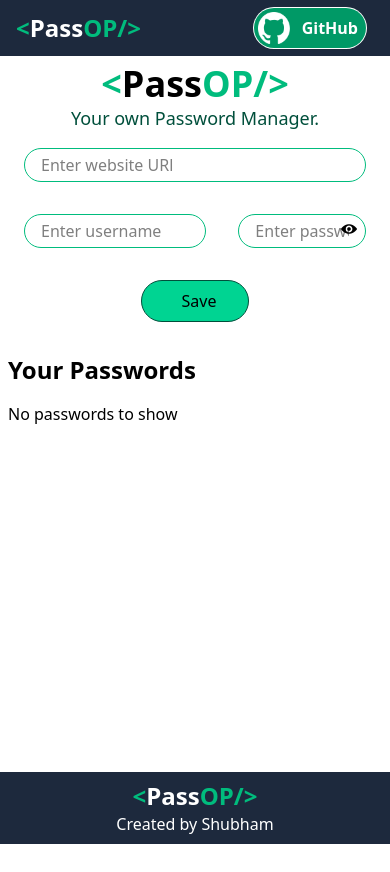
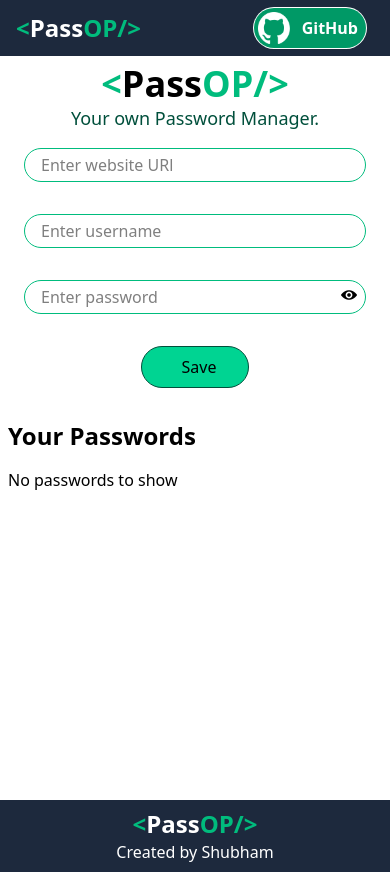
Before and after one commit to shubhamaryal/password-manager-mongo, a React (Vite) app: page / in a window 390 px wide. Before the commit the page ends 844 px from the top, so only its background shows below. Built offline with nearby package versions, Linux system fonts and the light colour scheme; some icons are missing.

Commit message:
add responsiveness

```diff
--- a/index.html
+++ b/index.html
@@ -1,4 +1,4 @@
-<!doctype html>
+<!DOCTYPE html>
 <html lang="en">
   <head>
     <meta charset="UTF-8" />
--- a/src/components/Footer.jsx
+++ b/src/components/Footer.jsx
@@ -3,7 +3,7 @@ import React from "react";
 const Footer = () => {
   return (
     <>
-      <div className="bg-slate-800 text-white flex flex-col justify-center items-center fixed bottom-0 w-full">
+      <div className="bg-slate-800 text-white flex flex-col justify-center items-center w-full">
         <div className="logo font-bold text-white text-2xl mt-2">
           <span className="text-emerald-500">&lt;</span>
           <span>Pass</span>
--- a/src/components/Manager.jsx
+++ b/src/components/Manager.jsx
@@ -48,6 +48,11 @@ const Manager = () => {
   };
 
   const savePassword = () => {
+    if (
+      form.site.length > 3 &&
+      form.site.username > 3 &&
+      form.password.site.password > 3
+    ) {
       setPasswordArray([...passwordArray, { ...form, id: uuidv4() }]);
       localStorage.setItem(
         "passwords",
@@ -67,6 +72,18 @@ const Manager = () => {
         progress: undefined,
         theme: "dark",
       });
+    } else {
+      toast("Error: Password Not Saved!", {
+        position: "top-right",
+        autoClose: 5000,
+        hideProgressBar: false,
+        closeOnClick: false,
+        pauseOnHover: true,
+        draggable: true,
+        progress: undefined,
+        theme: "dark",
+      });
+    }
   };
 
   const deletePassword = (id) => {
@@ -115,7 +132,7 @@ const Manager = () => {
         pauseOnHover
         theme="light"
       />
-      <div className="p-2 md:p-0 md:mycontainer">
+      <div className="p-2 md:p-0 mycontainer min-h-[88.2vh]">
         <h1 className="text-4xl font-bold text-center">
           <span className="text-emerald-500">&lt;</span>
           <span>Pass</span>
@@ -135,7 +152,7 @@ const Manager = () => {
             name="site"
             id="site"
           />
-          <div className="flex md:flex-row w-full justify-between gap-8">
+          <div className="flex flex-col md:flex-row w-full justify-between gap-8">
             <input
               value={form.username}
               onChange={handleChange}
@@ -185,7 +202,7 @@ const Manager = () => {
           <h2 className="text-2xl py-4 font-bold">Your Passwords</h2>
           {passwordArray.length === 0 && <div>No passwords to show</div>}
           {passwordArray.length !== 0 && (
-            <table className="table-auto w-full rounded-md overflow-hidden">
+            <table className="table-auto w-full rounded-md overflow-hidden mb-10">
               {/* table ma rounded garna yetikai mildaina, overflow hidden use grna prxa */}
               <thead className="bg-emerald-800 text-white">
                 <tr>
```
Lines whose indentation alone changed are shown as unchanged.
